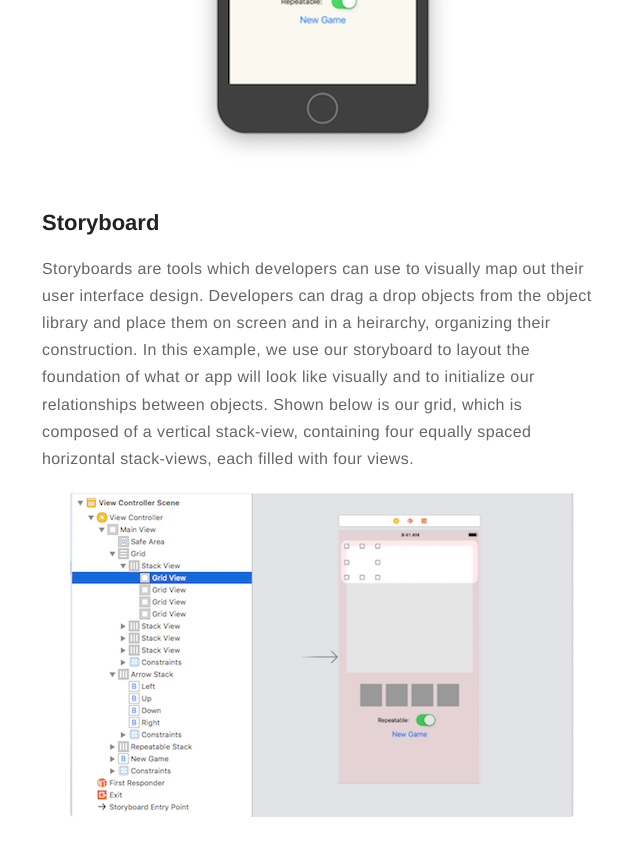
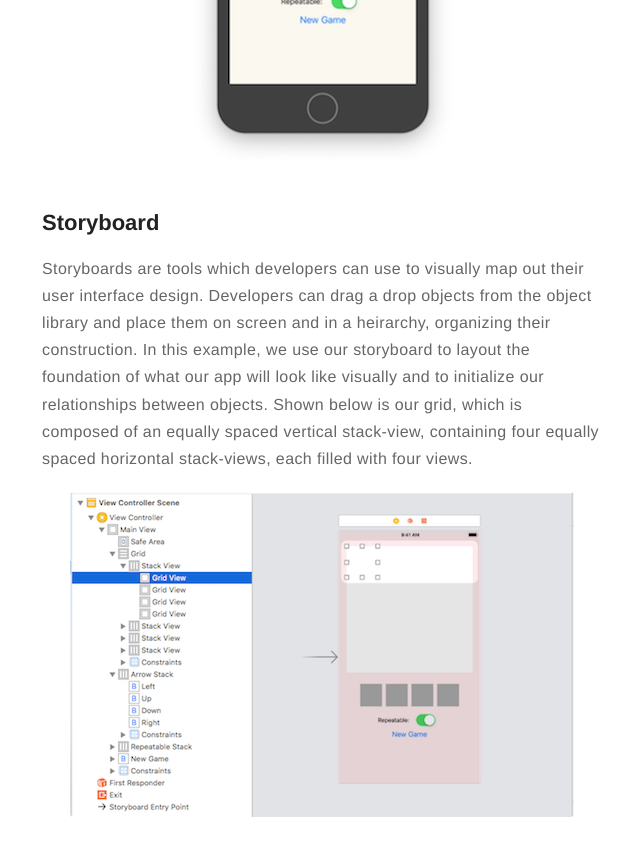
Before and after one commit to eriktanner/SwiftAppBlog, a Jekyll site: the page built from _posts/2019-02-22-2048.markdown, in a window 1280 px wide and 900 px high, scrolled down 2471 px. Shown: the top 856 px of the window, without its empty margins (318-958 px from the left). Built offline with Jekyll 4.4.1, drawn with Linux system fonts in a browser that asks for light colours; comment, search, counter and statistics services are not loaded.

```diff
--- a/_posts/2019-02-22-2048.markdown
+++ b/_posts/2019-02-22-2048.markdown
@@ -69,7 +69,7 @@ The first class project for CMSC436 was to recreate the popular mobile game 2048
 ## Storyboard
 
 <div style="margin-bottom: 0px;">
-    <p> Storyboards are tools which developers can use to visually map out their user interface design. Developers can drag a drop objects from the object library and place them on screen and in a heirarchy, organizing their construction. In this example, we use our storyboard to layout the foundation of what or app will look like visually and to initialize our relationships between objects. Shown below is our grid, which is composed of a vertical stack-view, containing four equally spaced horizontal stack-views, each filled with four views. </p>
+    <p> Storyboards are tools which developers can use to visually map out their user interface design. Developers can drag a drop objects from the object library and place them on screen and in a heirarchy, organizing their construction. In this example, we use our storyboard to layout the foundation of what our app will look like visually and to initialize our relationships between objects. Shown below is our grid, which is composed of an equally spaced vertical stack-view, containing four equally spaced horizontal stack-views, each filled with four views. </p>
 </div>
 
 {: style="text-align:center"}
```
